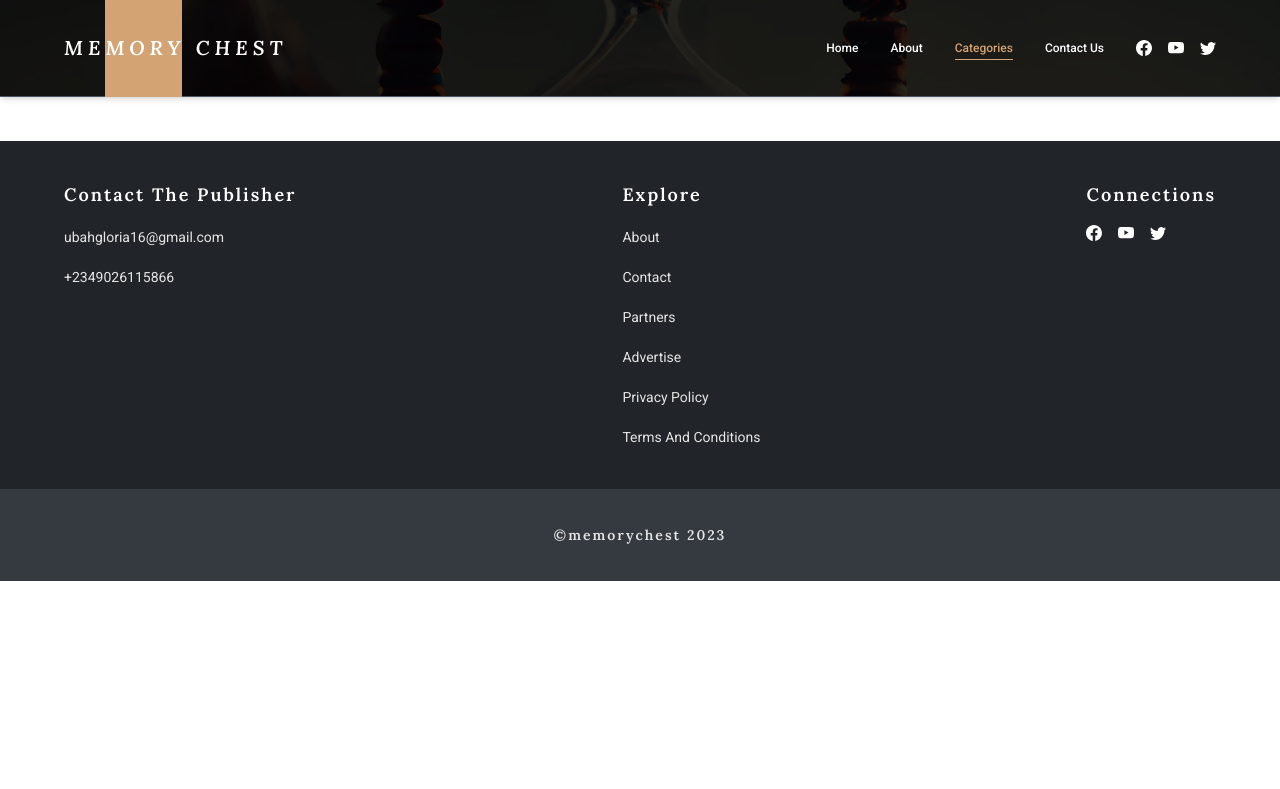
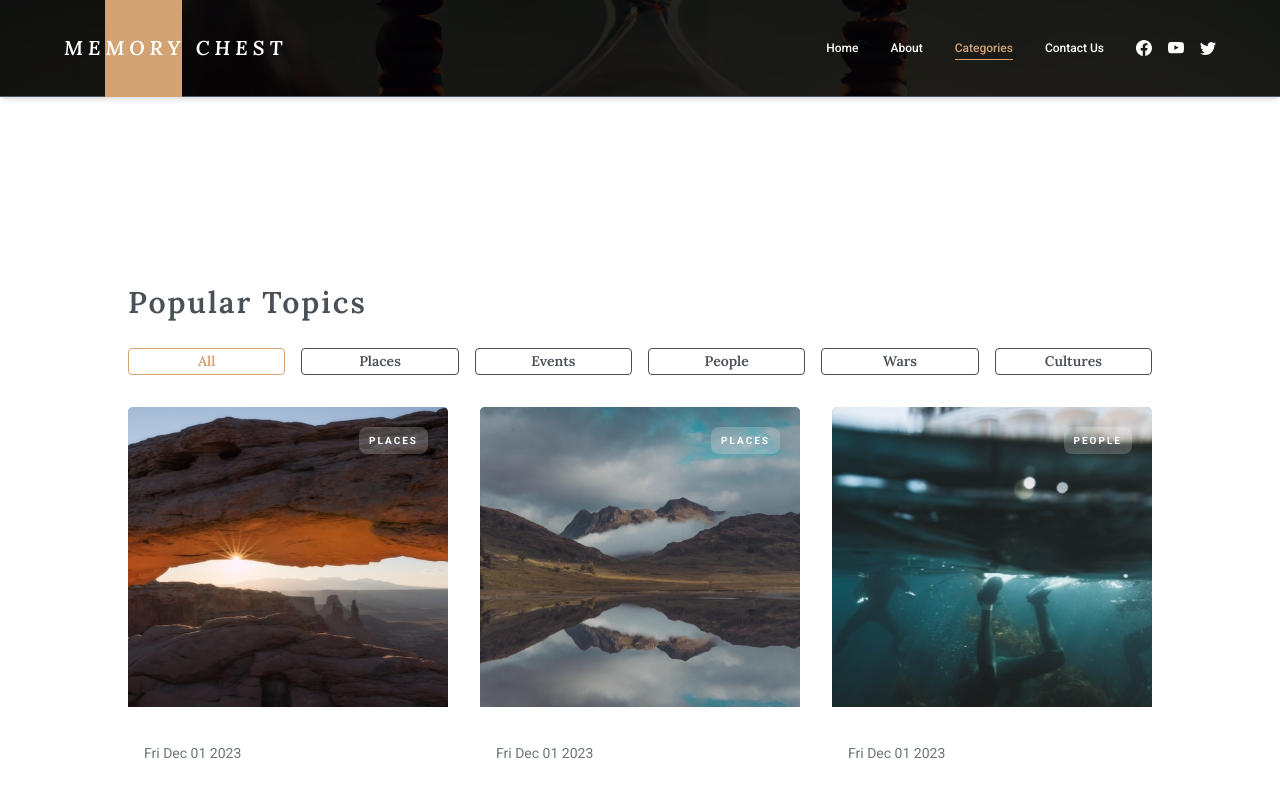
Before and after one commit to daisy28/memorychest, a Next.js app: page /categories in a window 1280 px wide. Shown: the top 789 px of the page. Built offline with nearby package versions, Linux system fonts and the light colour scheme.

Commit message:
Feat: Added the categories page

```diff
--- a/app/categories/page.tsx
+++ b/app/categories/page.tsx
@@ -1,11 +1,14 @@
-import React from 'react'
+import React from 'react';
+import Popular from '../component/popular';
 
 const Categories = () => {
   return (
-    <div>Categories
-          <p>Coming soon!</p>
-    </div>
+    <section className={`my-[4rem] relative top-[96px] p-4 py-[5rem] md:px-[4rem] mb-[6rem] h-[100%]`}>
+      <div>
+        <Popular />
+      </div>
+    </section>
   )
 }
 
-export default Categories
+export default Categories;
--- a/app/component/footer.tsx
+++ b/app/component/footer.tsx
@@ -5,7 +5,7 @@ import { BsFacebook, BsYoutube, BsTwitter } from "react-icons/bs";
 
 const Footer = () => {
   return (
-    <footer className={`bg-[#212529] relative top-[92.5px]`}>
+    <footer className={`bg-[#212529] relative top-[92.5px] bottom-0`}>
       <div className={`p-4 py-10 md:px-[4rem] flex flex-col gap-[2rem] md:flex-row md:justify-between md:items-start`}>
         <div className={`flex gap-4 justify-center flex-col md:justify-start `}>
           <h1 className={`text-[#fff] text-[18px] font-[600] tracking-[2px] leading-[28px] capitalize font-[Lora]`}>Contact the publisher</h1>
--- a/app/component/style.module.css
+++ b/app/component/style.module.css
@@ -22,7 +22,6 @@
      transition: all .3s ease-in-out;
 }
 
-/* .contact_page {
-     overflow-x: hidden !important;
-     overflow-y: auto;
-} */
+.text_area {
+     resize: none;
+}
--- a/app/contact/page.tsx
+++ b/app/contact/page.tsx
@@ -7,7 +7,7 @@ import style from "../component/style.module.css";
 
 const Contact = () => {
   return (
-    <section className={`${style.contact_page} relative top-[96px] p-4 py-[5rem] md:px-[4rem] mb-[6rem]`}>
+    <section className={`${style.contact_page} relative top-[96px] p-4 py-[5rem] md:px-[4rem] mb-[6rem] h-[100%]`}>
       {/* <div className={` absolute rotate-[130deg] top-[-80px] right-[-80px]`}>
         <Image
         src="/cloud-s-yellow.svg"
@@ -43,7 +43,7 @@ const Contact = () => {
             />
         </div>
       </div>
-      <div className={`relative flex flex-col md:flex-row md:items-center md:justify-between gap-4 md:gap-[4rem] mb-[3rem] `}>
+      <div className={`relative flex flex-col md:flex-row md:items-center md:justify-between gap-4 md:gap-[4rem] mb-[3rem]`}>
         <div className={`md:w-[50%]`}>
           <h1 className={`font-[Lora] text-[20px] font-[600] text-[#495057] uppercase tracking-[3px] leading-[42px] mb-8 text-center md:text-left`}>Get in touch </h1>
           <p className={`text-[#495057] text-[14px] leading-[28px] font-[400] mb-4 md:text-[1.1rem]`}>Have questions, suggestions, or just want to share your thoughts with us? We&apos;d love to hear from you! Feel free to reach out via email at <a href="mailto:memorychest90@gmail.com" className={`underline text-[#d4a373]`} >memorychest90@gmail.com</a></p>
@@ -64,7 +64,7 @@ const Contact = () => {
           <form action="" className={`flex gap-2 flex-col`}>
             <input type="text" name="" id="" placeholder="First Name" className={`bg-[#fff] rounded-[4px] outline-none border-0 px-4 py-2 w-[80%] mx-auto`} />
             <input type="email" name="" id="" placeholder="example@gmail.com" className={`bg-[#fff] rounded-[4px] outline-none border-0 px-4 py-2 w-[80%] mx-auto`} />
-            <textarea name="" id="" cols={20} rows={2} placeholder="Enter your message" className={`bg-[#fff] rounded-[4px] outline-none border-0 px-4 py-2 w-[80%] mx-auto`}></textarea>
+            <textarea name="" id="" cols={20} rows={2} placeholder="Enter your message" className={`${style.text_area} bg-[#fff] rounded-[4px] outline-none border-0 px-4 py-2 w-[80%] height-[64px]  mx-auto`} ></textarea>
             <button className={` bg-[#212529] rounded-[4px] w-[80%] mx-auto p-2 px-4 text-[#e5e5e5] font-[600] outline-none hover:bg-[#d4a373] hover:text-[#495057] hover:transition-all hover:delay-300 hover:duration-300 shadow-md`}>Send</button>
           </form>
           </div>
```
